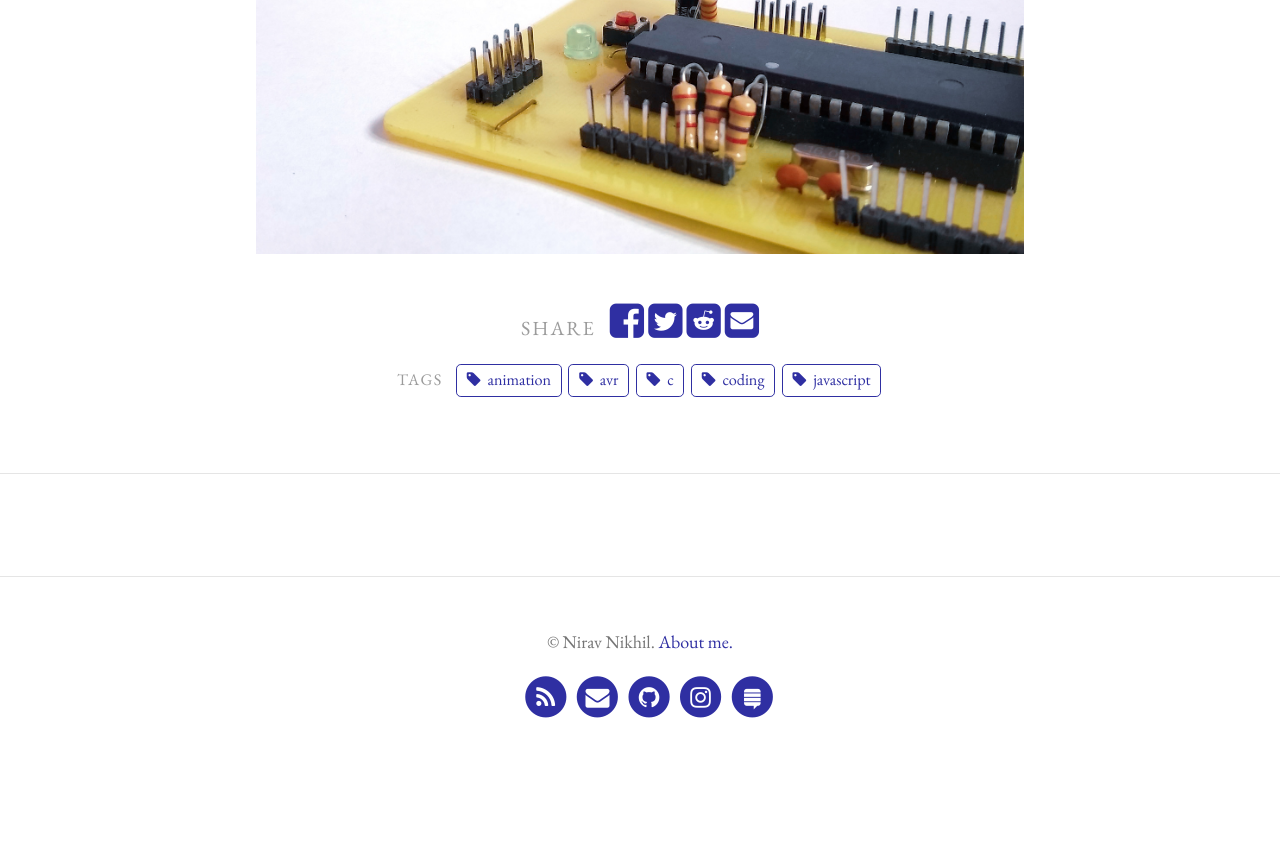
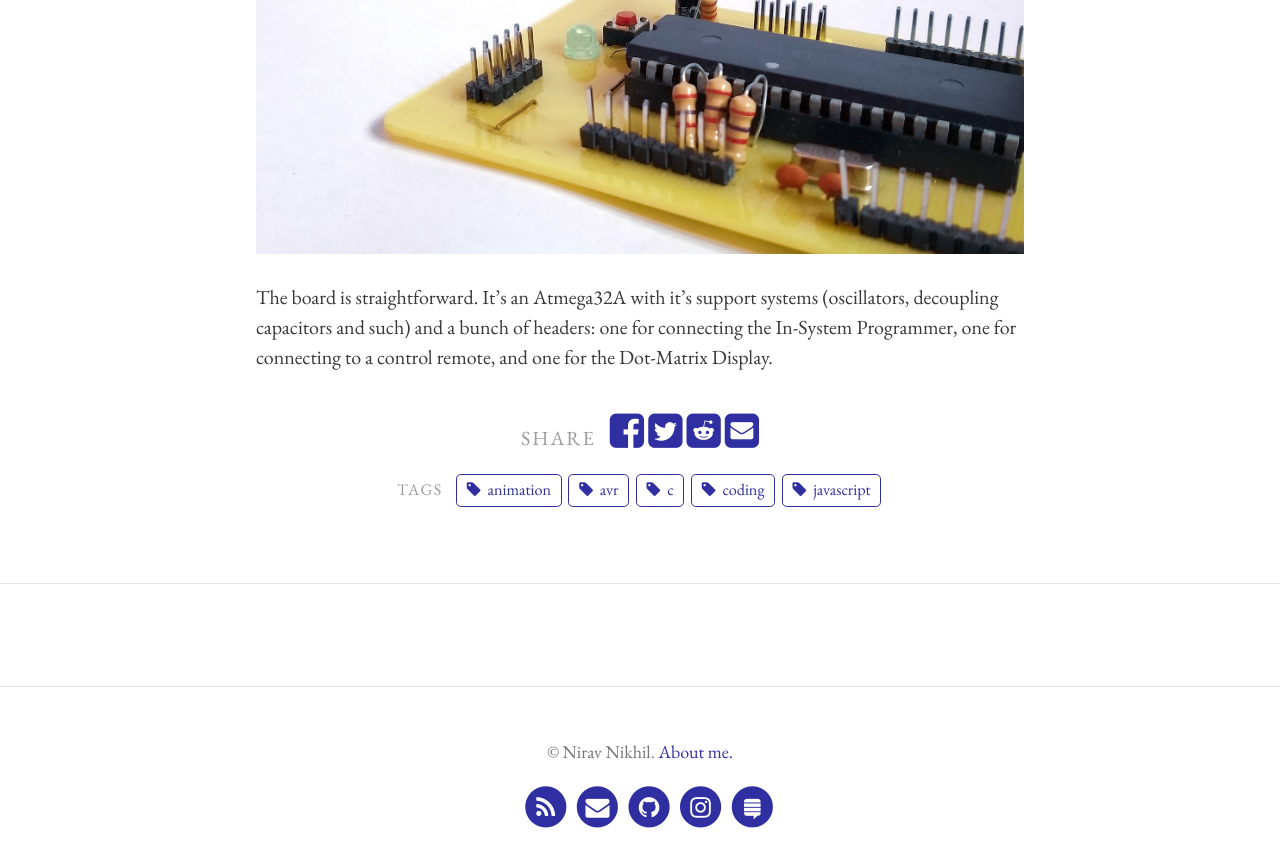
Before and after one commit to niravcodes/niravcodes.github.io, a Jekyll site: the page built from _posts/2019-06-12-animating-led-dot-matrix-displays-with-avr.md, in a window 1280 px wide and 900 px high, scrolled down 1739 px. Shown: the top 867 px of the window. Built offline with Jekyll 4.4.1, drawn with Linux system fonts in a browser that asks for light colours; comment, search, counter and statistics services are not loaded; before the commit the page ends 2529 px from its top, so only the background shows below that.

Commit message:
Update from Forestry.io nirav Nikhil updated _posts/2019-06-12-animating-led-dot-matrix-displays-with-avr.md

```diff
--- a/_posts/2019-06-12-animating-led-dot-matrix-displays-with-avr.md
+++ b/_posts/2019-06-12-animating-led-dot-matrix-displays-with-avr.md
@@ -31,3 +31,5 @@ I'm going to talk about all the things I did to make the thing.
 I made all the electronics for the project last semester with [Bhuwan](https://bhuwanadhikari.com.np/). We made the circuit board by hand, doing everything from hack-sawing the PCBs, etching the copper traces with a fumigating solution of FeCl<sub>3</sub>, drilling the boards and soldering the components. That process, while manual, was very enjoyable.
 
 ![](https://nirav.com.np/assets/img/one.jpg)
+
+The board is straightforward. It's an Atmega32A with it's support systems (oscillators, decoupling capacitors and such) and a bunch of headers: one for connecting the In-System Programmer, one for connecting to a control remote, and one for the Dot-Matrix Display.
```
